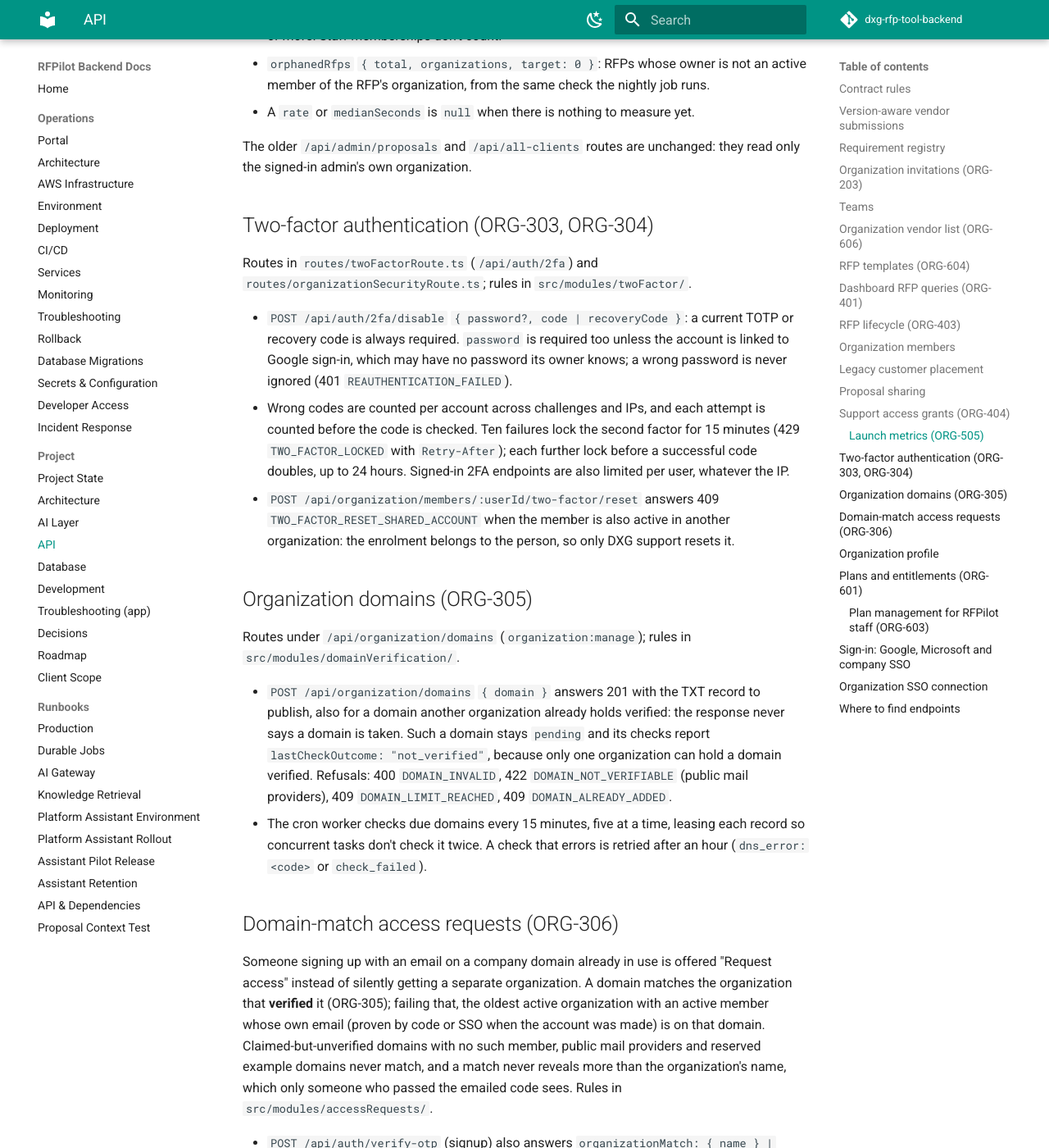
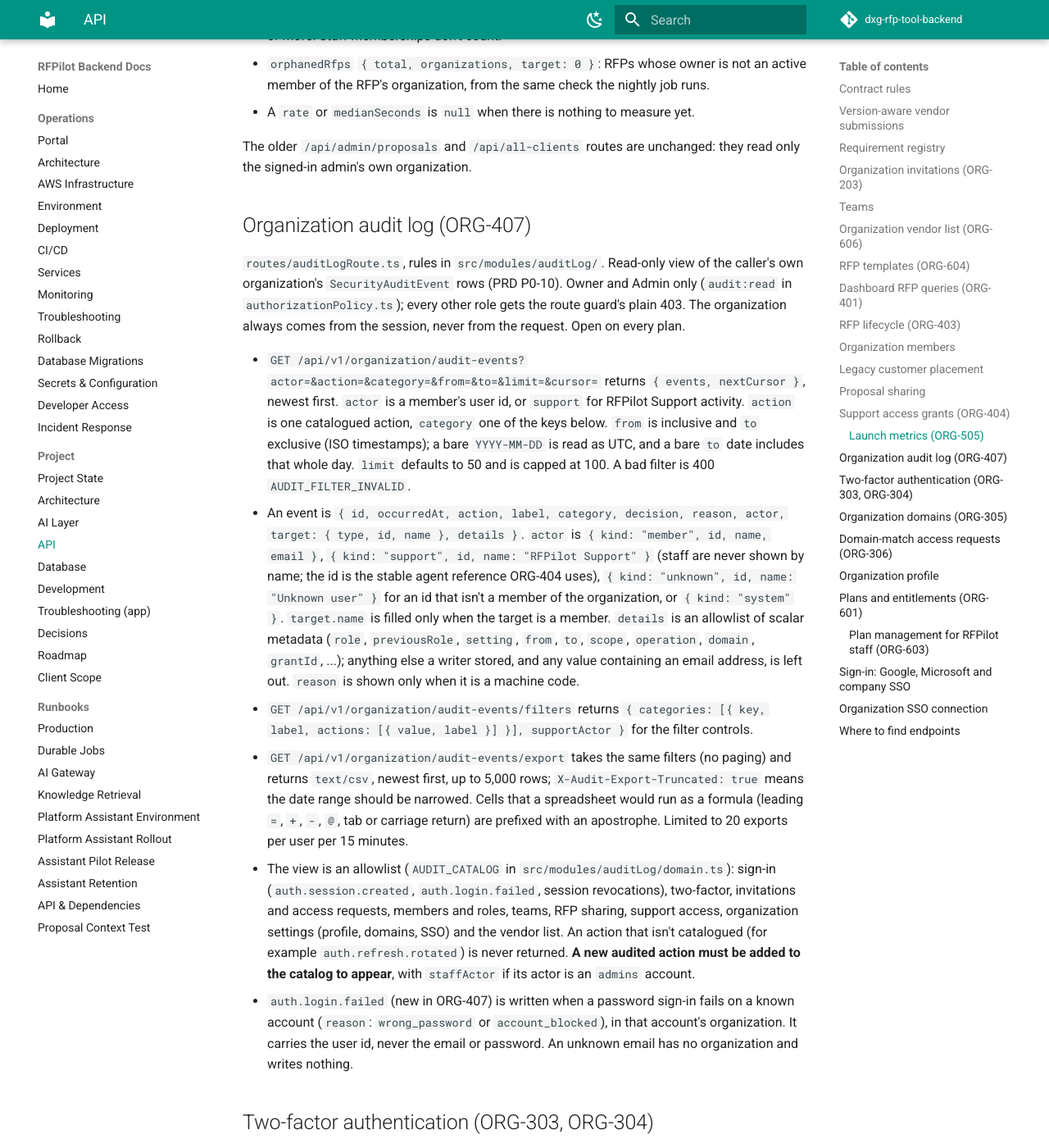
Before and after one commit to BayshoreCommunication/dxg-rfp-tool-backend, an MkDocs documentation site: the page built from docs/API.md, in a window 1280 px wide and 1400 px high, scrolled down 14128 px. Shown: the whole window at 82% size. Built offline with MkDocs 1.6.1 and Material for MkDocs 9.7.7, drawn with Linux system fonts in a browser that asks for light colours; comment, search, counter and statistics services are not loaded.

Commit message:
ORG-407: document the audit log API, decision and state
Co-Authored-By: Claude Fable 5.2 <noreply@anthropic.com>

```diff
--- a/docs/API.md
+++ b/docs/API.md
@@ -176,6 +176,17 @@ RFPilot Support side (staff role and an `admins` account; customers get the rout
 
 The older `/api/admin/proposals` and `/api/all-clients` routes are unchanged: they read only the signed-in admin's own organization.
 
+## Organization audit log (ORG-407)
+
+`routes/auditLogRoute.ts`, rules in `src/modules/auditLog/`. Read-only view of the caller's own organization's `SecurityAuditEvent` rows (PRD P0-10). Owner and Admin only (`audit:read` in `authorizationPolicy.ts`); every other role gets the route guard's plain 403. The organization always comes from the session, never from the request. Open on every plan.
+
+- `GET /api/v1/organization/audit-events?actor=&action=&category=&from=&to=&limit=&cursor=` returns `{ events, nextCursor }`, newest first. `actor` is a member's user id, or `support` for RFPilot Support activity. `action` is one catalogued action, `category` one of the keys below. `from` is inclusive and `to` exclusive (ISO timestamps); a bare `YYYY-MM-DD` is read as UTC, and a bare `to` date includes that whole day. `limit` defaults to 50 and is capped at 100. A bad filter is 400 `AUDIT_FILTER_INVALID`.
+- An event is `{ id, occurredAt, action, label, category, decision, reason, actor, target: { type, id, name }, details }`. `actor` is `{ kind: "member", id, name, email }`, `{ kind: "support", id, name: "RFPilot Support" }` (staff are never shown by name; the id is the stable agent reference ORG-404 uses), `{ kind: "unknown", id, name: "Unknown user" }` for an id that isn't a member of the organization, or `{ kind: "system" }`. `target.name` is filled only when the target is a member. `details` is an allowlist of scalar metadata (`role`, `previousRole`, `setting`, `from`, `to`, `scope`, `operation`, `domain`, `grantId`, ...); anything else a writer stored, and any value containing an email address, is left out. `reason` is shown only when it is a machine code.
+- `GET /api/v1/organization/audit-events/filters` returns `{ categories: [{ key, label, actions: [{ value, label }] }], supportActor }` for the filter controls.
+- `GET /api/v1/organization/audit-events/export` takes the same filters (no paging) and returns `text/csv`, newest first, up to 5,000 rows; `X-Audit-Export-Truncated: true` means the date range should be narrowed. Cells that a spreadsheet would run as a formula (leading `=`, `+`, `-`, `@`, tab or carriage return) are prefixed with an apostrophe. Limited to 20 exports per user per 15 minutes.
+- The view is an allowlist (`AUDIT_CATALOG` in `src/modules/auditLog/domain.ts`): sign-in (`auth.session.created`, `auth.login.failed`, session revocations), two-factor, invitations and access requests, members and roles, teams, RFP sharing, support access, organization settings (profile, domains, SSO) and the vendor list. An action that isn't catalogued (for example `auth.refresh.rotated`) is never returned. **A new audited action must be added to the catalog to appear**, with `staffActor` if its actor is an `admins` account.
+- `auth.login.failed` (new in ORG-407) is written when a password sign-in fails on a known account (`reason`: `wrong_password` or `account_blocked`), in that account's organization. It carries the user id, never the email or password. An unknown email has no organization and writes nothing.
+
 ## Two-factor authentication (ORG-303, ORG-304)
 
 Routes in `routes/twoFactorRoute.ts` (`/api/auth/2fa`) and `routes/organizationSecurityRoute.ts`; rules in `src/modules/twoFactor/`.
```
Also changed, not shown: docs/DATABASE.md (+4 -0 lines), docs/DECISIONS.md (+1 -0 lines), docs/PROJECT_STATE.md (+1 -1 lines).
